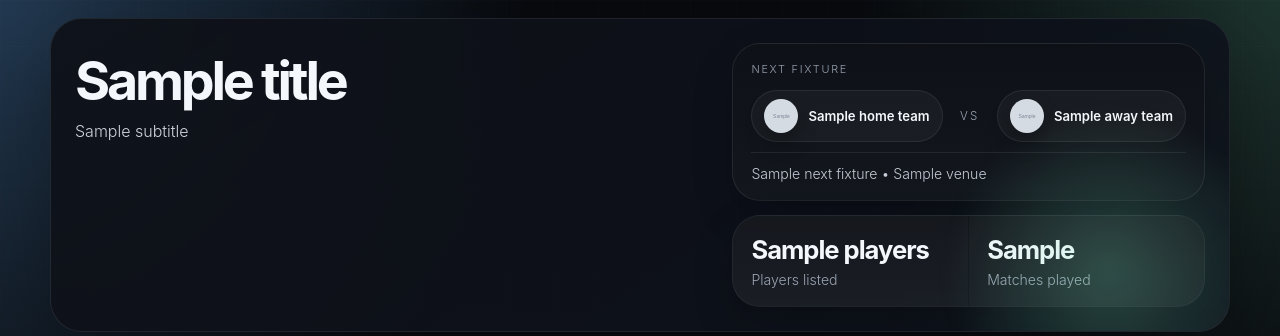
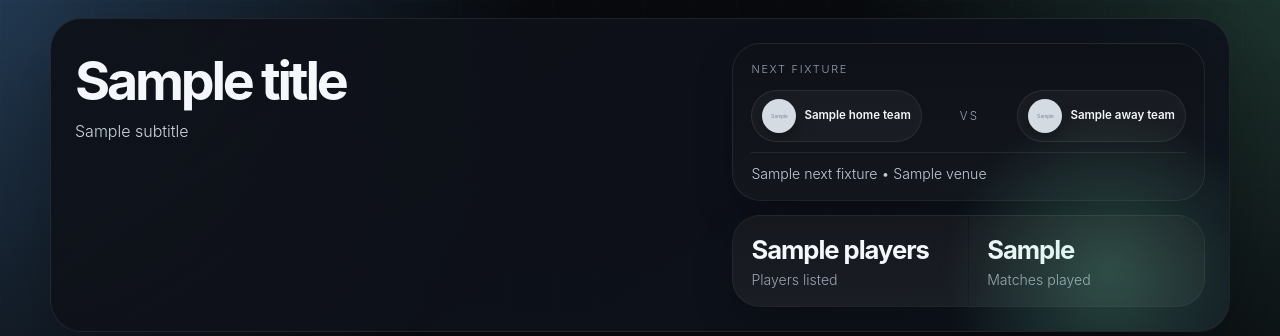
Before and after one commit to ugochukwu11-glitch/Lekki-gardens-football-tournament, a Flask app: template templates/index.html in a window 1280 px wide. Shown: the top 336 px of the page. Run offline with Flask 3, Linux system fonts and the light colour scheme; the template is opened without the code that fills it: most values are stand-ins (such as "Sample title", 1, 10 or a date in 2020); grey boxes marked "Sample" are stand-in pictures; data that the repository does not hold is empty; parts of the project's set-up code (start-up, migrations or seed data) failed here and were passed over; some libraries are stand-ins or nearby versions.

Commit message:
Reduce fixture team chip size so long names stay on one line

```diff
--- a/static/styles.css
+++ b/static/styles.css
@@ -186,20 +186,35 @@ body::before {
   display: flex;
   align-items: center;
   justify-content: space-between;
-  gap: 10px;
+  gap: 8px;
   margin: 14px 0 10px;
+  min-width: 0;
+}
+
+.match-teams .team-chip {
+  max-width: 44%;
+  overflow: hidden;
+  text-overflow: ellipsis;
 }
 
 .team-chip {
   display: inline-flex;
   align-items: center;
-  gap: 10px;
-  padding: 8px 12px;
+  gap: 8px;
+  padding: 8px 10px;
   border-radius: 999px;
   border: 1px solid rgba(255, 255, 255, 0.08);
   background: rgba(255, 255, 255, 0.04);
   font-weight: 600;
-  font-size: 0.82rem;
+  font-size: 0.72rem;
+  line-height: 1.2;
+  white-space: nowrap;
+}
+
+.team-chip img {
+  width: 24px;
+  height: 24px;
+  flex-shrink: 0;
 }
 
 .team-chip img,
```
